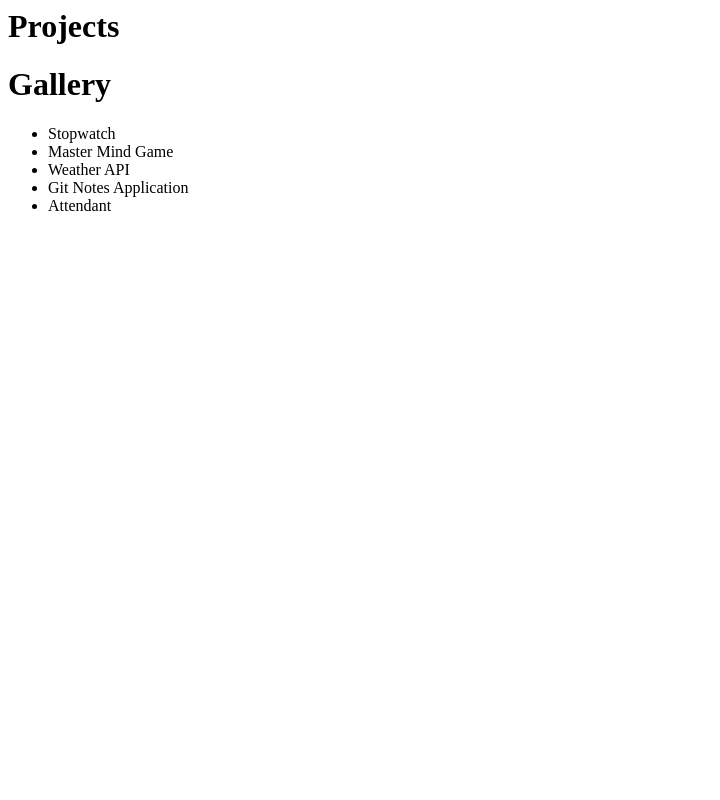
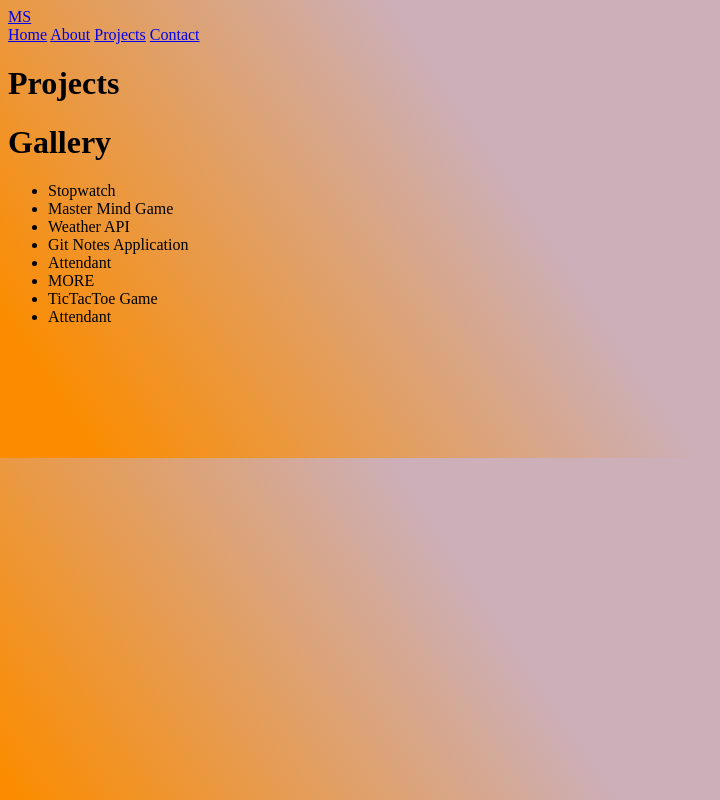
Before and after one commit to Mahaha333/PortfolioWebsite, a plain HTML site: page projects.html in a window 1280 px wide. Shown: the whole page, without its empty margins (0-720 px from the left). Drawn offline with nearby package versions, Linux system fonts and the light colour scheme.

Commit message:
Update projects.html

```diff
--- a/projects.html
+++ b/projects.html
@@ -1,3 +1,26 @@
+<!DOCTYPE html>
+<html>
+    <head>
+        <meta charset="UTF-8">
+        <title>Projects - Maha Shahid</title>
+        <link href='https://unpkg.com/boxicons@2.1.4/css/boxicons.min.css' rel='stylesheet'>
+      </head>
+    <body>
+        <header class="menu-bar">
+            <a href="#" class="logo">MS</a>
+            <nav class="projectsNavbar">
+                <a href="home.html">Home</a>
+                <a href="about.html">About</a>
+                <a href="projects.html" class="active">Projects</a>
+                <a href="contact.html">Contact</a>
+            </nav>
+        </header>
+        <style>
+            body{
+                background: rgb(204,175,184);
+                background: linear-gradient(236deg, rgba(204,175,184,1) 56%, rgba(251,140,0,1) 94%);
+            }
+        </style>
         <div class="container-fluid pt-5 pb-3" id="projects">
                 <div class="container">
                     <div class="position-relative d-flex align-items-center justify-content-center">
@@ -12,6 +35,9 @@
                                 <li class="btn btn-sm btn-outline-primary m-1" data-filter=".second">Weather API</li>
                                 <li class="btn btn-sm btn-outline-primary m-1" data-filter=".third">Git Notes Application</li>
                                 <li class="btn btn-sm btn-outline-primary m-1" data-filter=".fourth">Attendant</li>
+                                <li class="btn btn-sm btn-outline-primary m-1" data-filter=".fifth">MORE</li>
+                                <li class="btn btn-sm btn-outline-primary m-1" data-filter=".sixth">TicTacToe Game</li>
+                                <li class="btn btn-sm btn-outline-primary m-1" data-filter=".seventh">Attendant</li>
                             </ul>
                         </div>
                     </div>
@@ -79,3 +105,5 @@
                     </div>
                 </div>
             </div>
+    </body>
+</html>
```
Lines whose indentation alone changed are shown as unchanged.
